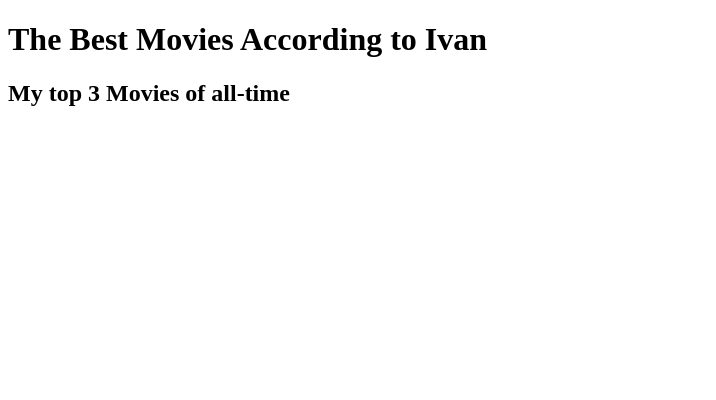
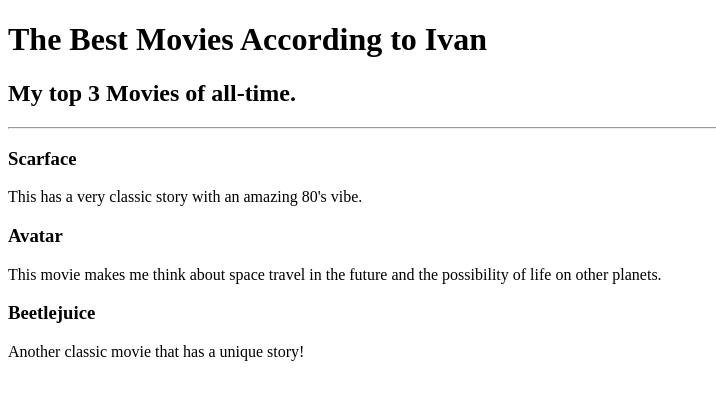
Before and after one commit to IvanR96/movie-ranking, a plain HTML site: page index.html in a window 1280 px wide. Shown: the whole page, without its empty margins (0-716 px from the left). Drawn offline with Linux system fonts and the light colour scheme.

Commit message:
new exercise run complete

```diff
--- a/index.html
+++ b/index.html
@@ -8,6 +8,19 @@
   <body>
     <h1>The Best Movies According to Ivan</h1>
 
-    <h2>My top 3 Movies of all-time</h2>
+    <h2>My top 3 Movies of all-time.</h2>
+
+    <hr />
+
+    <h3>Scarface</h3>
+    <p>This has a very classic story with an amazing 80's vibe.</p>
+
+    <h3>Avatar</h3>
+    <p>
+      This movie makes me think about space travel in the future and the
+      possibility of life on other planets.
+    </p>
+    <h3>Beetlejuice</h3>
+    <p>Another classic movie that has a unique story!</p>
   </body>
 </html>
```
